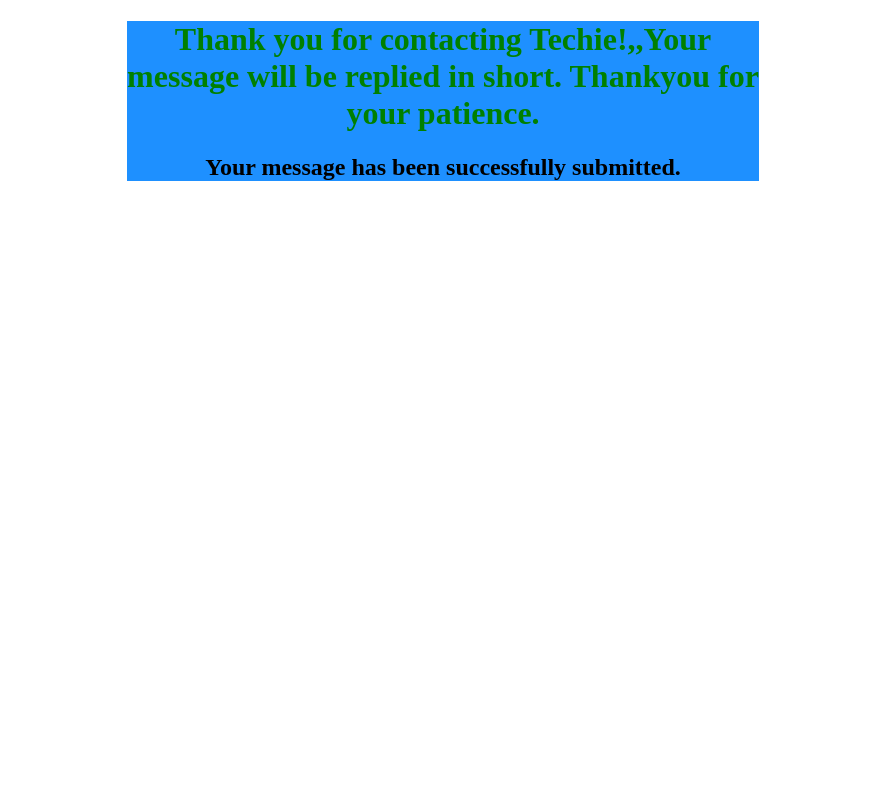
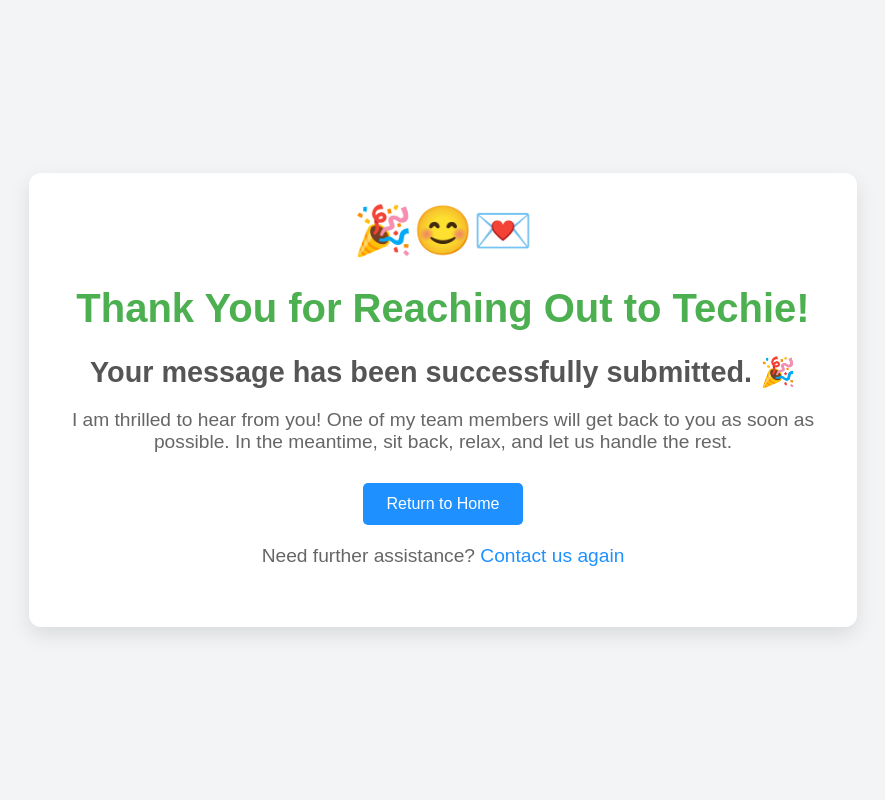
Before and after one commit to JAPHES/my_portfolio, a Django app: page /success/ in a window 1280 px wide. Shown: the whole page, without its empty margins (197-1082 px from the left). Run offline with Django 5.2, Linux system fonts and the light colour scheme.

Commit message:
make more chages on html pages

```diff
--- a/todo/templates/contact.html
+++ b/todo/templates/contact.html
@@ -104,7 +104,7 @@
 <form method="POST">
     {% csrf_token %}
     <div class="form-container">
-        <h1>Contact Us</h1>
+        <h1>Contact Me!</h1>
         <p class="welcome-message">We're excited to hear from you! Please fill out the form below, and we'll get in touch soon.</p>
 
         <div>
--- a/todo/templates/success.html
+++ b/todo/templates/success.html
@@ -5,29 +5,84 @@
     <meta name="viewport" content="width=device-width, initial-scale=1.0">
     <title>Success</title>
     <style>
-        h1{
+        body {
+            margin: 0;
+            font-family: 'Arial', sans-serif;
+            background-color: #f3f4f6;
+            color: #333;
+            display: flex;
+            justify-content: center;
+            align-items: center;
+            height: 100vh;
+        }
+        .container {
             text-align: center;
-            color: green;
-
+            width: 60%;
+            padding: 30px;
+            background-color: #ffffff;
+            border-radius: 12px;
+            box-shadow: 0 8px 20px rgba(0, 0, 0, 0.1);
         }
-        p{
-            text-align: center;
-            color
+        h1 {
+            color: #4caf50;
+            font-size: 2.5rem;
+            margin-bottom: 15px;
         }
-        .container{
-            text-align: center;
-            width: 50%;
-            margin: auto;
+        h2 {
+            color: #555;
+            font-size: 1.8rem;
+            margin-bottom: 20px;
+        }
+        p {
+            font-size: 1.2rem;
+            color: #666;
+            margin-bottom: 30px;
+        }
+        button {
+            padding: 12px 24px;
+            font-size: 1rem;
             background-color: #1e90ff;
+            color: white;
+            border: none;
+            border-radius: 5px;
+            cursor: pointer;
+            transition: background-color 0.3s ease, transform 0.2s ease;
+        }
+        button:hover {
+            background-color: #4caf50;
+            transform: scale(1.05);
+        }
+        .emoji {
+            font-size: 3rem;
+            margin-bottom: 20px;
+        }
+        footer {
+            margin-top: 20px;
+            font-size: 0.9rem;
+            color: #999;
+        }
+        footer a {
+            color: #1e90ff;
+            text-decoration: none;
+        }
+        footer a:hover {
+            text-decoration: underline;
         }
     </style>
 </head>
 <body>
 <div class="container">
-
-    <h1>Thank you for contacting Techie!,,Your message will be replied in short. Thankyou for your patience.</h1>
-    <h2>Your message has been successfully submitted.</h2>
-
+    <div class="emoji">🎉😊💌</div>
+    <h1>Thank You for Reaching Out to Techie!</h1>
+    <h2>Your message has been successfully submitted. 🎉</h2>
+    <p>
+        I am thrilled to hear from you! One of my team members will get back to you as soon as possible.
+        In the meantime, sit back, relax, and let us handle the rest.
+    </p>
+    <button onclick="window.location.href='/'">Return to Home</button>
+    <footer>
+        <p>Need further assistance? <a href="/contact">Contact us again</a></p>
+    </footer>
 </div>
 </body>
 </html>
```
Also changed, not shown: todo/templates/index.html (+18 -10 lines), db.sqlite3.
